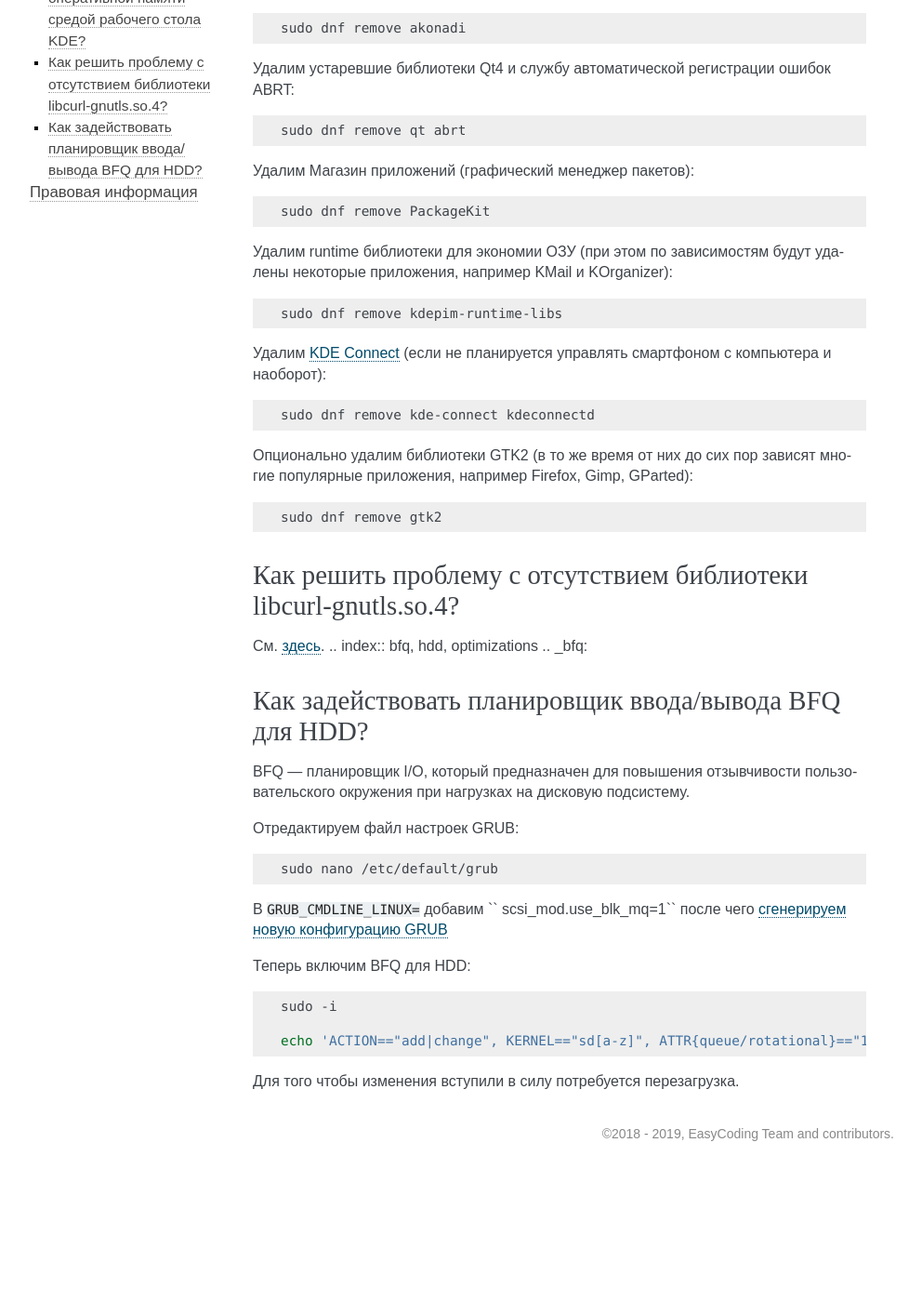
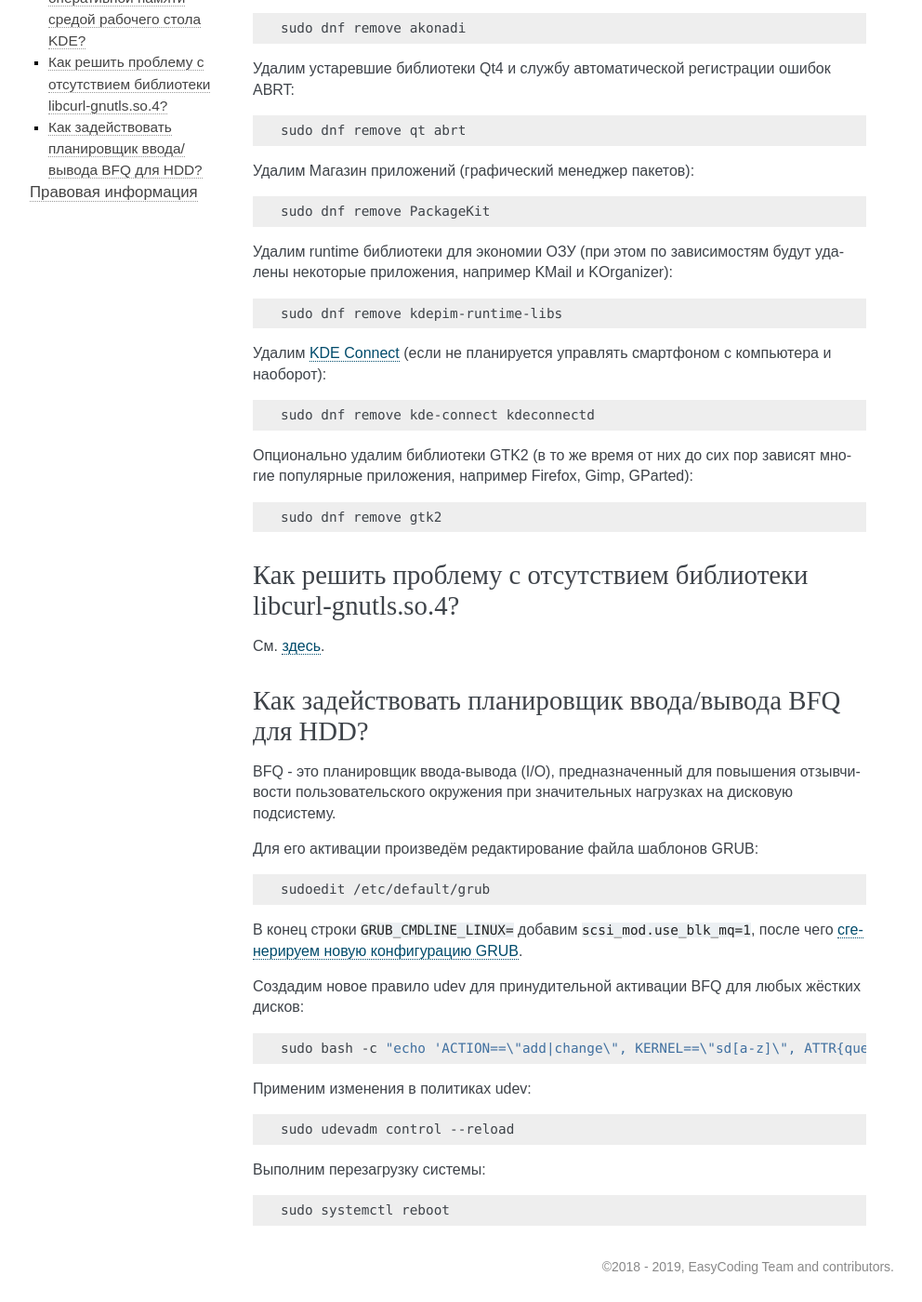
Before and after one commit to RussianFedora/FAQ, a Sphinx documentation site: the page built from source/tips-and-tricks.rst, in a window 1280 px wide and 1400 px high, scrolled down 920 px. Shown: the whole window at 93% size, without its empty margins (148-1140 px from the left). Built offline with Sphinx 7.4.7, drawn with Linux system fonts in a browser that asks for light colours; before the commit the page ends 2177 px from its top, so only the background shows below that.

Commit message:
Edited BFQ question.

```diff
--- a/source/tips-and-tricks.rst
+++ b/source/tips-and-tricks.rst
@@ -96,28 +96,37 @@
 =====================================================================
 
 См. `здесь <https://www.easycoding.org/2018/04/03/reshaem-problemu-otsutstviya-libcurl-gnutls-v-fedora.html>`__.
-.. index:: bfq, hdd, optimizations
-.. _bfq:
+
+.. index:: bfq, hdd, optimizations, scheduler, kernel
+.. _bfq-scheduler:
 
 Как задействовать планировщик ввода/вывода BFQ для HDD?
-=======================================================
+==========================================================
 
-BFQ — планировщик I/O, который предназначен для повышения отзывчивости пользовательского окружения при нагрузках на дисковую подсистему.
+BFQ - это планировщик ввода-вывода (I/O), предназначенный для повышения отзывчивости пользовательского окружения при значительных нагрузках на дисковую подсистему.
 
-Отредактируем файл настроек GRUB:
+Для его активации произведём редактирование файла шаблонов GRUB:
 
 .. code-block:: bash
 
-    sudo nano /etc/default/grub
+    sudoedit /etc/default/grub
 
-В ``GRUB_CMDLINE_LINUX=`` добавим `` scsi_mod.use_blk_mq=1`` после чего :ref:`сгенерируем новую конфигурацию GRUB <grub-rebuild>`
+В конец строки ``GRUB_CMDLINE_LINUX=`` добавим ``scsi_mod.use_blk_mq=1``, после чего :ref:`сгенерируем новую конфигурацию GRUB <grub-rebuild>`.
 
-Теперь включим BFQ для HDD:
+Создадим новое правило udev для принудительной активации BFQ для любых жёстких дисков:
 
 .. code-block:: bash
 
-    sudo -i
+    sudo bash -c "echo 'ACTION==\"add|change\", KERNEL==\"sd[a-z]\", ATTR{queue/rotational}==\"1\", ATTR{queue/scheduler}=\"bfq\"' >> /etc/udev/rules.d/60-ioschedulers.rules"
 
-    echo 'ACTION=="add|change", KERNEL=="sd[a-z]", ATTR{queue/rotational}=="1", ATTR{queue/scheduler}="bfq"' >> /etc/udev/rules.d/60-ioschedulers.rules
+Применим изменения в политиках udev:
 
-Для того чтобы изменения вступили в силу потребуется перезагрузка.
+.. code-block:: bash
+
+    sudo udevadm control --reload
+
+Выполним перезагрузку системы:
+
+.. code-block:: bash
+
+    sudo systemctl reboot
```
